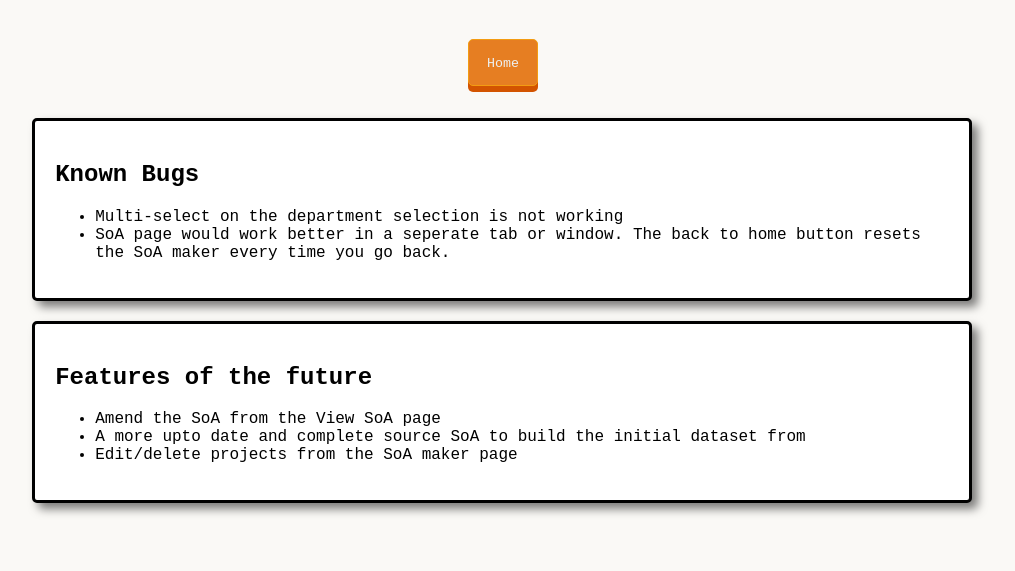
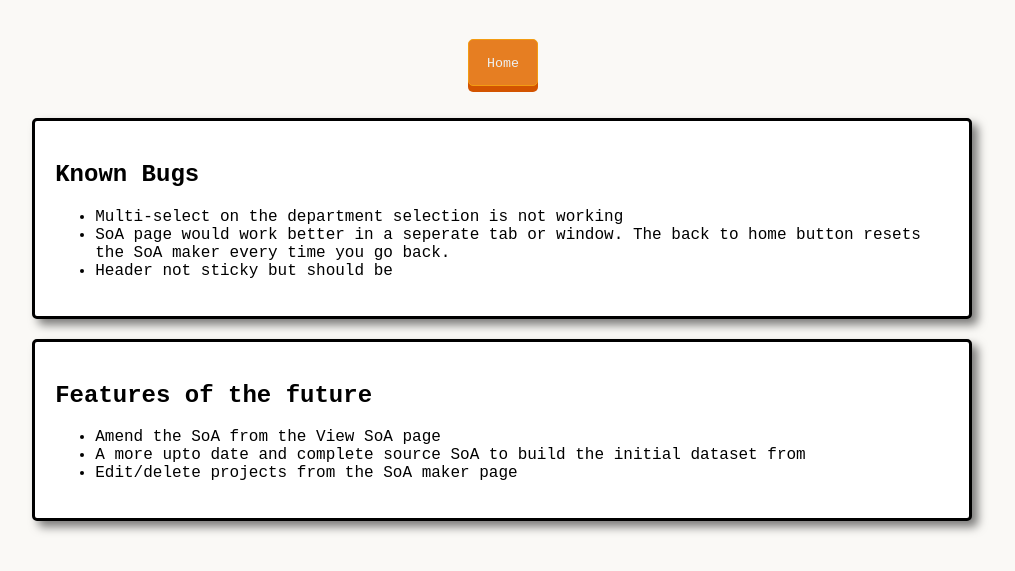
Before and after one commit to joeyclemens/soa-maker2, a plain HTML site: page bugsandthefuture.html in a window 1280 px wide. Shown: the part 105-676 px from the top of the page, without its empty margins (138-1153 px from the left). Drawn offline with Linux system fonts and the light colour scheme.

Commit message:
Update bugsandthefuture.html

```diff
--- a/bugsandthefuture.html
+++ b/bugsandthefuture.html
@@ -23,6 +23,7 @@
        <ul>
         <li>Multi-select on the department selection is not working </li>
         <li>SoA page would work better in a seperate tab or window. The back to home button resets the SoA maker every time you go back.</li>
+        <li>Header not sticky but should be</li>
        </ul>
 
     </div>
```
